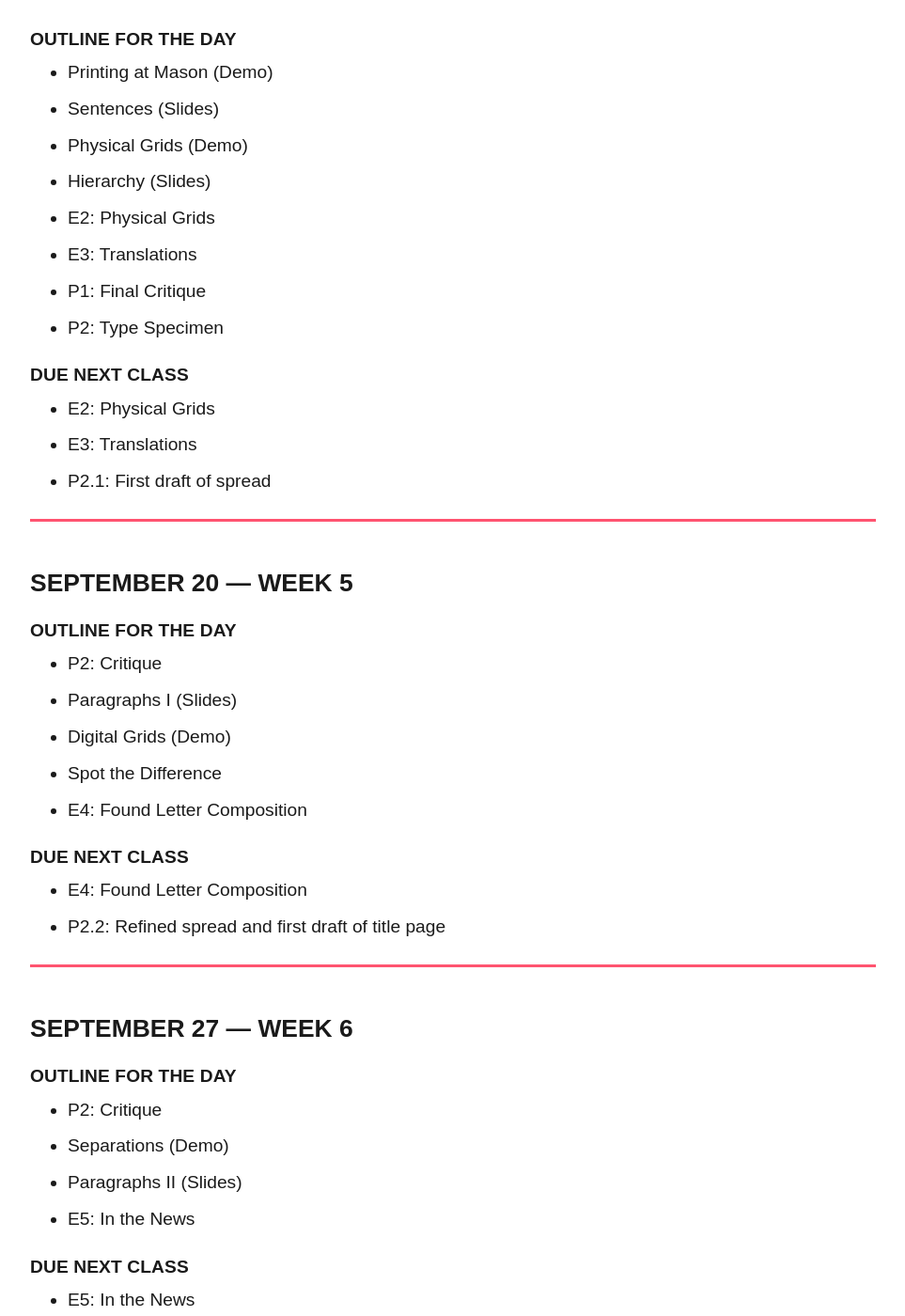
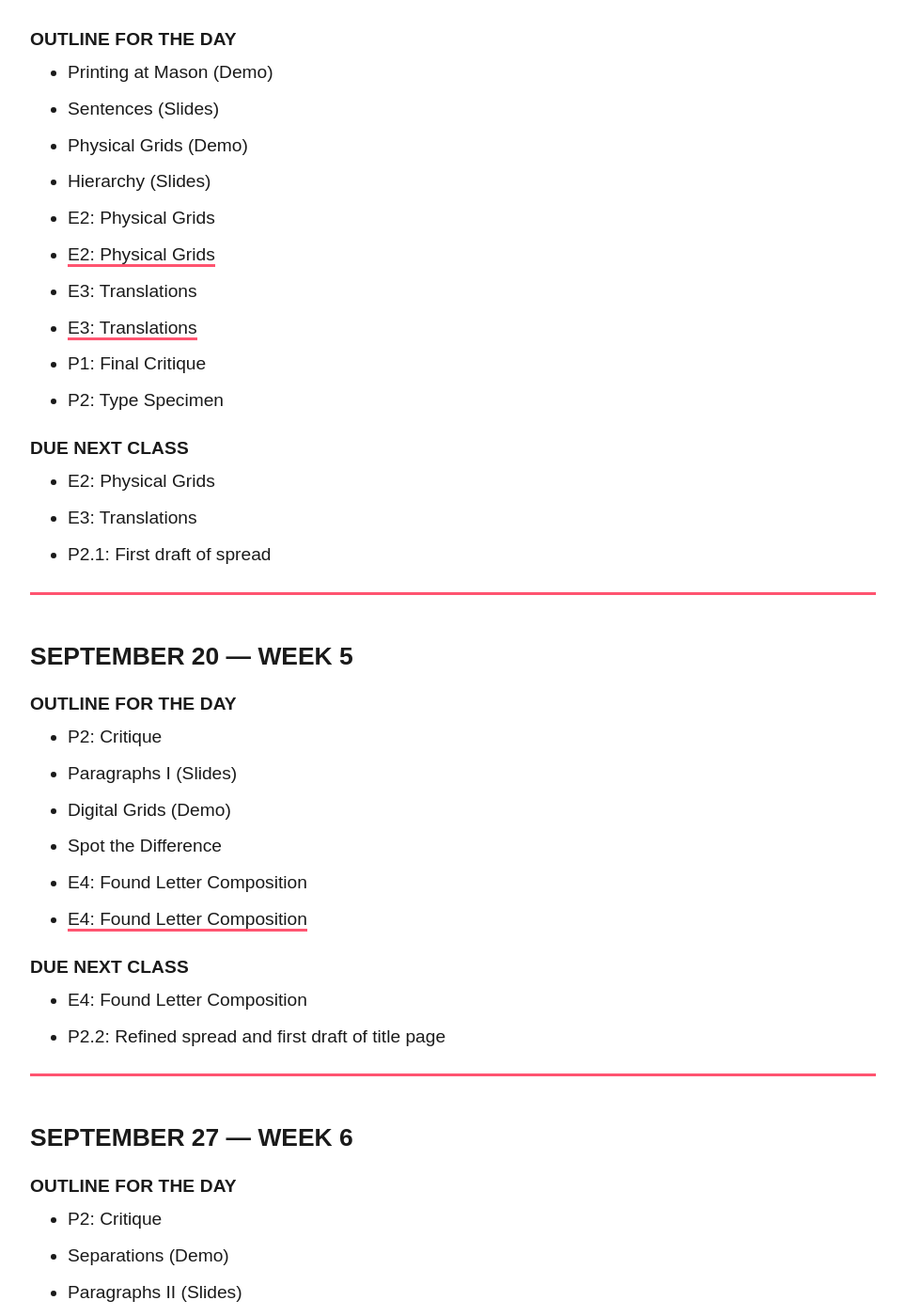
Before and after one commit to gmu-gd/type22-fall, a Jekyll site: the page built from schedule/index.md, in a window 1280 px wide and 1400 px high, scrolled down 1990 px. Shown: the whole window at 94% size, without its empty margins (0-963 px from the left). Built offline with Jekyll 4.4.1, drawn with Linux system fonts in a browser that asks for light colours; some web fonts are replaced.

Commit message:
Update index.md

```diff
--- a/schedule/index.md
+++ b/schedule/index.md
@@ -64,7 +64,9 @@ This schedule is a rough outline for class each week. It is very subject to chan
 * Physical Grids (Demo)
 * Hierarchy (Slides)
 * E2: Physical Grids
+* [E2: Physical Grids]({{ site.baseurl }}/projects/#e2/)
 * E3: Translations
+* [E3: Translations]({{ site.baseurl }}/projects/#e3/)
 * P1: Final Critique
 * P2: Type Specimen
 
@@ -82,6 +84,7 @@ This schedule is a rough outline for class each week. It is very subject to chan
 * Digital Grids (Demo)
 * Spot the Difference
 * E4: Found Letter Composition
+* [E4: Found Letter Composition]({{ site.baseurl }}/projects/#e4/)
 
 #### Due Next Class
 * E4: Found Letter Composition
```
Also changed, not shown: other parts of schedule/index.md (+1 -0 lines).
